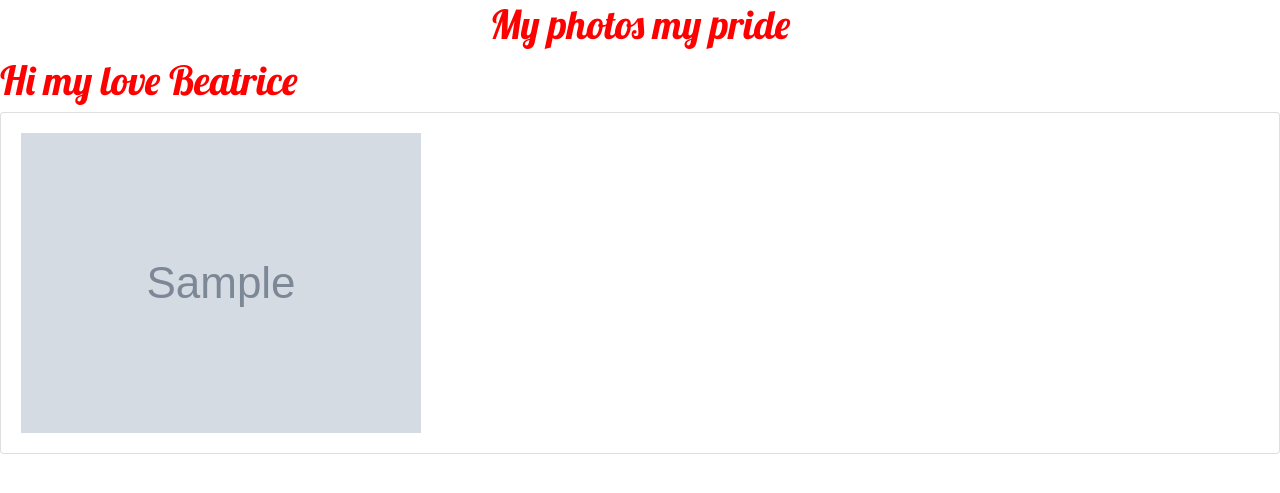
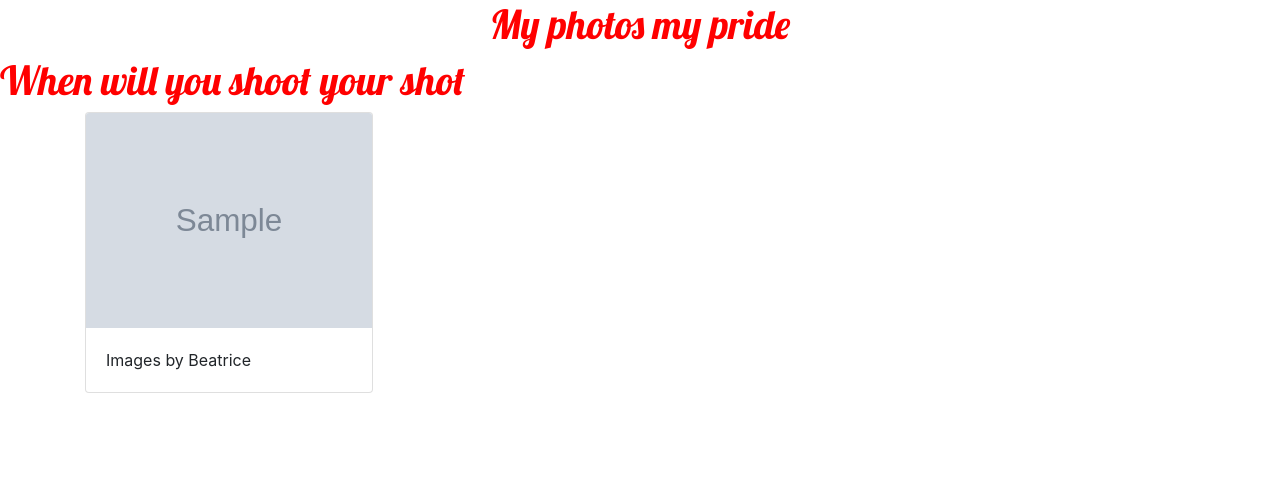
Before and after one commit to BeatriceWambui/my-gallery, a Django app: page / in a window 1280 px wide. Shown: the part 56-549 px from the top of the page. Run offline with Django 3.2, Linux system fonts and the light colour scheme; tables that the repository leaves empty hold one stand-in row (values such as "Sample post"); grey boxes marked "Sample" are stand-in pictures; some libraries are stand-ins or nearby versions.

Commit message:
create a display image details on click method

```diff
--- a/picha/templates/all-photos/index.html
+++ b/picha/templates/all-photos/index.html
@@ -2,14 +2,40 @@
 
 {% block content %}
 {{block.super}}
-<h1>Hi my love Beatrice</h1>
+<h1>When will you shoot your shot</h1>
+{% if images%}
 {% for image in images %}
-<div class="card">
-  <div class="card-body">
-    <img src="{{image.image.url}}" class="card-image" alt="{{image.}}">
+<div class="container">
+  <div class="card" style="width: 18rem;">
+      <img src="{{image.image.url}}" class="card-img-top" alt="" data-toggle="modal" data-target="#exampleModalCenter{{image.id}}">
+
+      <div class="card-body">
+        <p class="card-text">Images by Beatrice</p>
+      </div>
   </div>
+<div class="modal fade" id="exampleModalCenter{{image.id}}" tabindex="-1" role="dialog" aria-labelledby="exampleModalCenterTitle" aria-hidden="true">
+<div class="modal-dialog modal-dialog-centered" role="document">
+<div class="modal-content">
+<div class="modal-header">
+  <h5 class="modal-title" id="exampleModalLongTitle">{{image.image_name}}</h5>
+  <button type="button" class="close" data-dismiss="modal" aria-label="Close">
+    <span aria-hidden="true">&times;</span>
+  </button>
+</div>
+<div class="modal-body">
+  <img src="{{image.image.url}}" alt="" class="img-fluid">
+  <p>{{image.image_description}}</p>
+</div>
+<div class="modal-footer">
+    <input class="form-control input-lg" type="text" value="{{image.image.url}}" id="{{image.id}}.url">
+<button class="btn btn-success btn-sm">Copy</button>
+  <button type="button" class="btn btn-secondary" data-dismiss="modal">Close</button>
+</div>
+</div>
+</div>
+</div>
 </div>
 
-
 {% endfor %}
+{% endif %}
 {% endblock %}
```
